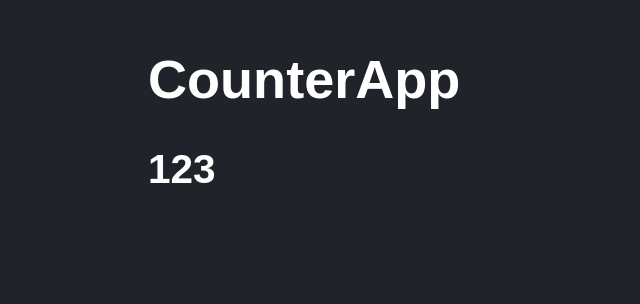
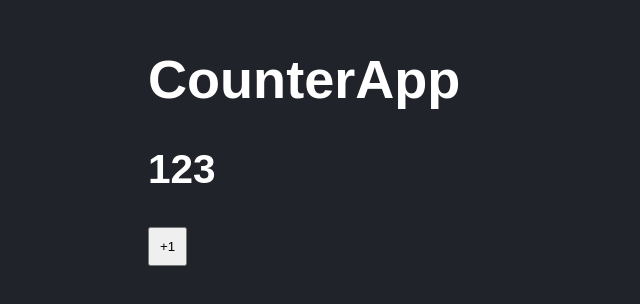
Before and after one commit to srubianof/React, a React app in the folder 03-counter-app/: page / in a window 1280 px wide. Shown: the part 136-440 px from the top of the page, without its empty margins (0-640 px from the left). Built offline with nearby package versions, Linux system fonts and the light colour scheme.

Commit message:
click event

```diff
--- a/03-counter-app/src/CounterApp.js
+++ b/03-counter-app/src/CounterApp.js
@@ -2,10 +2,16 @@ import React from "react";
 import PropTypes from "prop-types";
 
 const CounterApp = ({ value }) => {
+  //handleAdd
+  const handleAdd = (e) => {
+    console.log(e);
+  };
+
   return (
     <>
       <h1>CounterApp</h1>
       <h2> {value} </h2>
+      <button onClick={handleAdd}>+1</button>
     </>
   );
 };
--- a/03-counter-app/src/index.css
+++ b/03-counter-app/src/index.css
@@ -5,3 +5,8 @@ html, body {
     font-size: 1.3rem;
     padding: 70px;
 }
+button{
+    padding: 10px;
+    size: 10px;
+    margin-right: 10px;
+}
```
Also changed, not shown: 1 other file.
